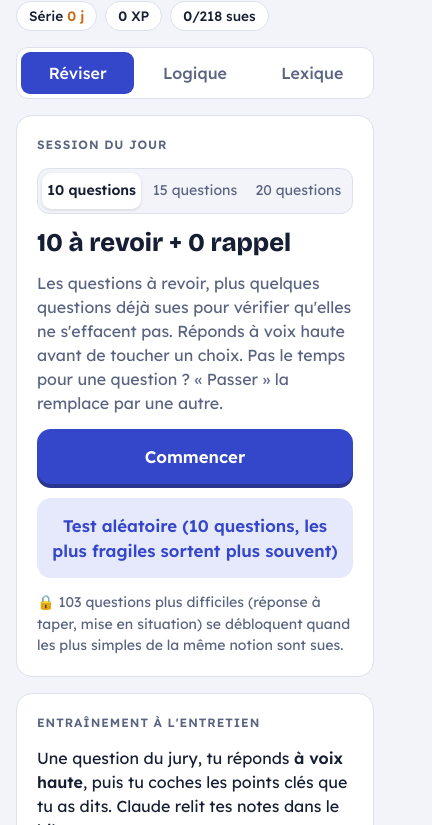
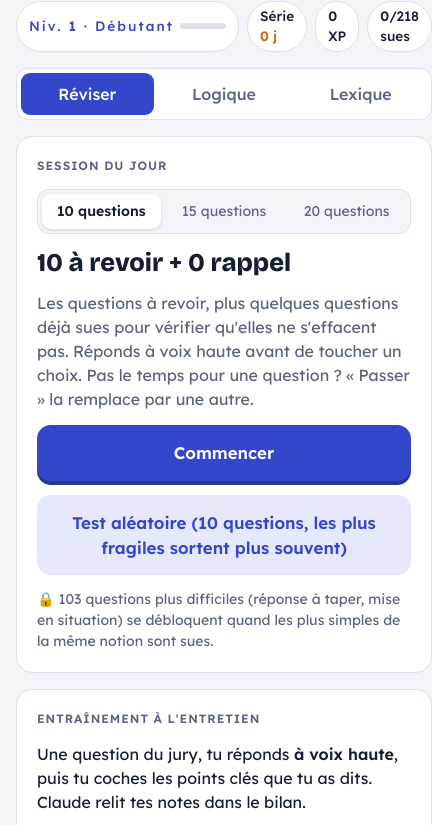
Before and after one commit to gameandasmr-lang/memo-cyber, a plain HTML site: page index.html in a window 390 px wide. Shown: the part 63-888 px from the top of the page, 432 px wide, since content can reach past the window. Drawn offline with nearby package versions, Linux system fonts and the light colour scheme.

Commit message:
v24 : niveaux et titres calculés sur l'XP du téléphone (v24)

```diff
--- a/index.html
+++ b/index.html
@@ -61,6 +61,10 @@ button:focus-visible { outline: 3px solid var(--accent); outline-offset: 2px; }
 .chip { background: var(--surface); border: 1px solid var(--line); border-radius: 999px; padding: 4px 12px; font-size: .85rem; font-weight: 500; font-variant-numeric: tabular-nums; }
 .chip.flame b { color: var(--flame); }
 .chip b { font-weight: 600; }
+.chip.niv { display: inline-flex; align-items: center; gap: 6px; }
+.chip.niv.up { border-color: var(--flame); }
+.nivbar { display: inline-block; width: 46px; height: 6px; border-radius: 3px; background: var(--line); overflow: hidden; }
+.nivbar i { display: block; height: 100%; background: var(--flame); border-radius: 3px; }
 
 .tabs { display: grid; grid-template-columns: 1fr 1fr 1fr; background: var(--surface); border: 1px solid var(--line); border-radius: 12px; padding: 4px; gap: 4px; }
 .tabs button { border: 0; background: none; border-radius: 9px; padding: 9px; font-weight: 500; color: var(--muted); }
@@ -313,10 +317,22 @@ function serieVisible() {
   return etat.dernierJour >= plusJours(-1) ? etat.serie : 0;
 }
 
+// Niveaux du Mémo (15/11/2026) : calculés sur l'XP gardée dans le téléphone ; il en faut de plus en plus pour monter.
+const SEUIL_MEMO = n => 40 * n * n * (n - 1);   // niveau 2 à 160 XP, 5 à 4 000, 7 à 11 760, 10 à 36 000
+const TITRES_MEMO = [[1, "Débutant"], [3, "Habitué"], [5, "Assidu"], [7, "Tenace"], [10, "Mémoire d'acier"], [13, "Encyclopédie réseau"], [16, "Légende du Mémo"]];
+function niveauMemo(xp) {
+  let n = 1; while (xp >= SEUIL_MEMO(n + 1)) n++;
+  const bas = SEUIL_MEMO(n), haut = SEUIL_MEMO(n + 1);
+  return { n, titre: TITRES_MEMO.filter(t => n >= t[0]).pop()[1], pct: Math.round(100 * (xp - bas) / (haut - bas)), reste: haut - xp };
+}
 function chips() {
   const maitrisees = D.questions.filter(q => carte(q.id).boite >= 4).length;
+  const nv = niveauMemo(etat.xp);
+  const monte = etat.niveauVu && nv.n > etat.niveauVu;   // un niveau gagné depuis le dernier affichage : on le fête une fois
+  if (etat.niveauVu !== nv.n) { etat.niveauVu = nv.n; sauver(); }
   document.getElementById("chips").innerHTML =
-    `<span class="chip flame">Série <b>${serieVisible()} j</b></span>
+    `<span class="chip niv${monte ? " up" : ""}" title="${nv.reste} XP avant le niveau ${nv.n + 1}">${monte ? "Niveau gagné ! " : ""}Niv. <b>${nv.n}</b> · ${nv.titre}<i class="nivbar"><i style="width:${nv.pct}%"></i></i></span>
+     <span class="chip flame">Série <b>${serieVisible()} j</b></span>
      <span class="chip"><b>${etat.xp}</b> XP</span>
      <span class="chip"><b>${maitrisees}</b>/${D.questions.length} sues</span>`;
 }
--- a/sw.js
+++ b/sw.js
@@ -1,7 +1,7 @@
 // Réseau d'abord (pour recevoir les nouvelles cartes), cache en secours si pas de réseau.
 // `cache: 'no-cache'` : GitHub Pages laisse le navigateur garder un fichier 10 minutes ; là, le serveur est toujours interrogé.
 // Le numéro de CACHE est changé automatiquement par deployer-memo.js (dossier Formation Cyber) à chaque version.
-var CACHE = 'memo-cyber-v23';
+var CACHE = 'memo-cyber-v24';
 var FILES = ['./', 'index.html', 'memo-cyber.json', 'manifest.webmanifest', 'icon-192.png', 'icon-512.png'];
 
 self.addEventListener('install', function (event) {
```
